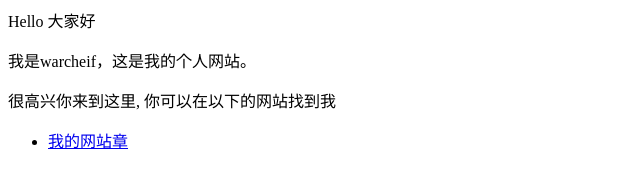
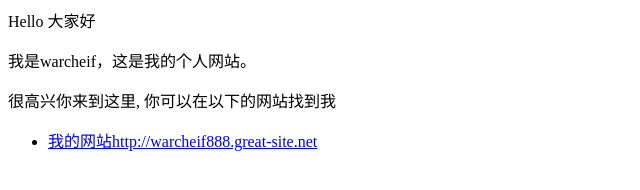
Before and after one commit to warcheif/warcheif.github.io, a plain HTML site: page index.html in a window 1280 px wide. Shown: the whole page, without its empty margins (0-640 px from the left). Drawn offline with Linux system fonts and the light colour scheme.

Commit message:
Update index.html

```diff
--- a/index.html
+++ b/index.html
@@ -3,5 +3,5 @@
 <p>很高兴你来到这里, 你可以在以下的网站找到我</p>
 
 <ul>
-  <li> <a href="http://warcheif888.great-site.net/cover.png">我的网站章</a> </li>
+  <li> <a href="http://warcheif888.great-site.net/cover.png">我的网站http://warcheif888.great-site.net</a> </li>
 </ul>
```
